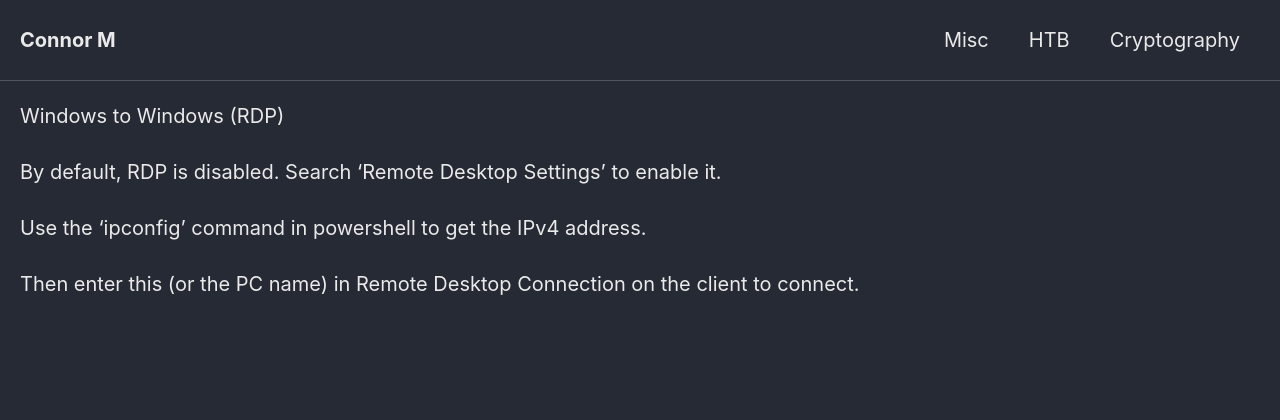
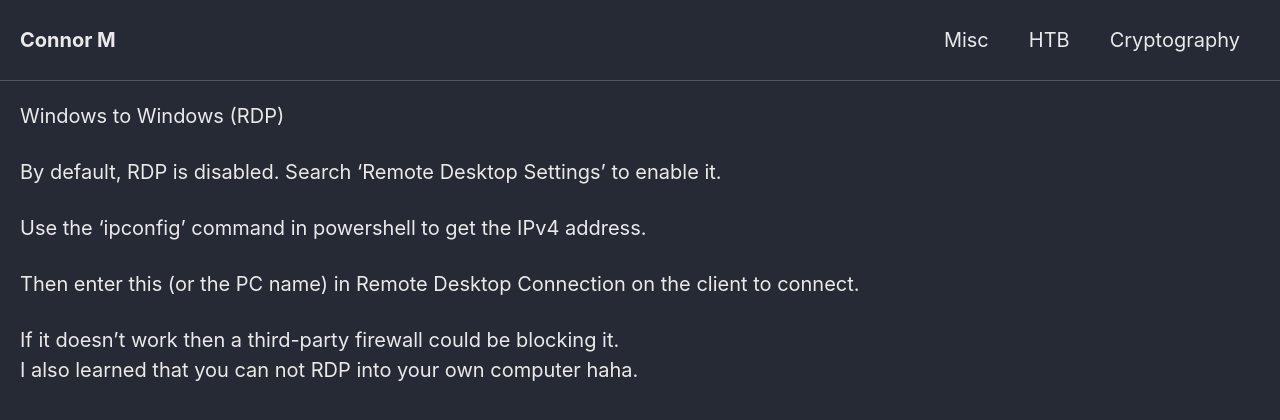
Before and after one commit to Connor-McCartney/Connor-McCartney.github.io, a Jekyll site: the page built from _pages/misc/remoting.md, in a window 1280 px wide. Shown: the top 420 px of the page. Built offline with Jekyll 4.4.1, drawn with Linux system fonts in a browser that asks for light colours; cached includes are drawn as plain includes; our own code applies the rules of GitHub Pages for plain Markdown files.

Commit message:
Update remoting.md

```diff
--- a/_pages/misc/remoting.md
+++ b/_pages/misc/remoting.md
@@ -7,3 +7,6 @@ By default, RDP is disabled. Search 'Remote Desktop Settings' to enable it.
 Use the 'ipconfig' command in powershell to get the IPv4 address.
 
 Then enter this (or the PC name) in Remote Desktop Connection on the client to connect.
+
+If it doesn't work then a third-party firewall could be blocking it. <br>
+I also learned that you can not RDP into your own computer haha.
```
